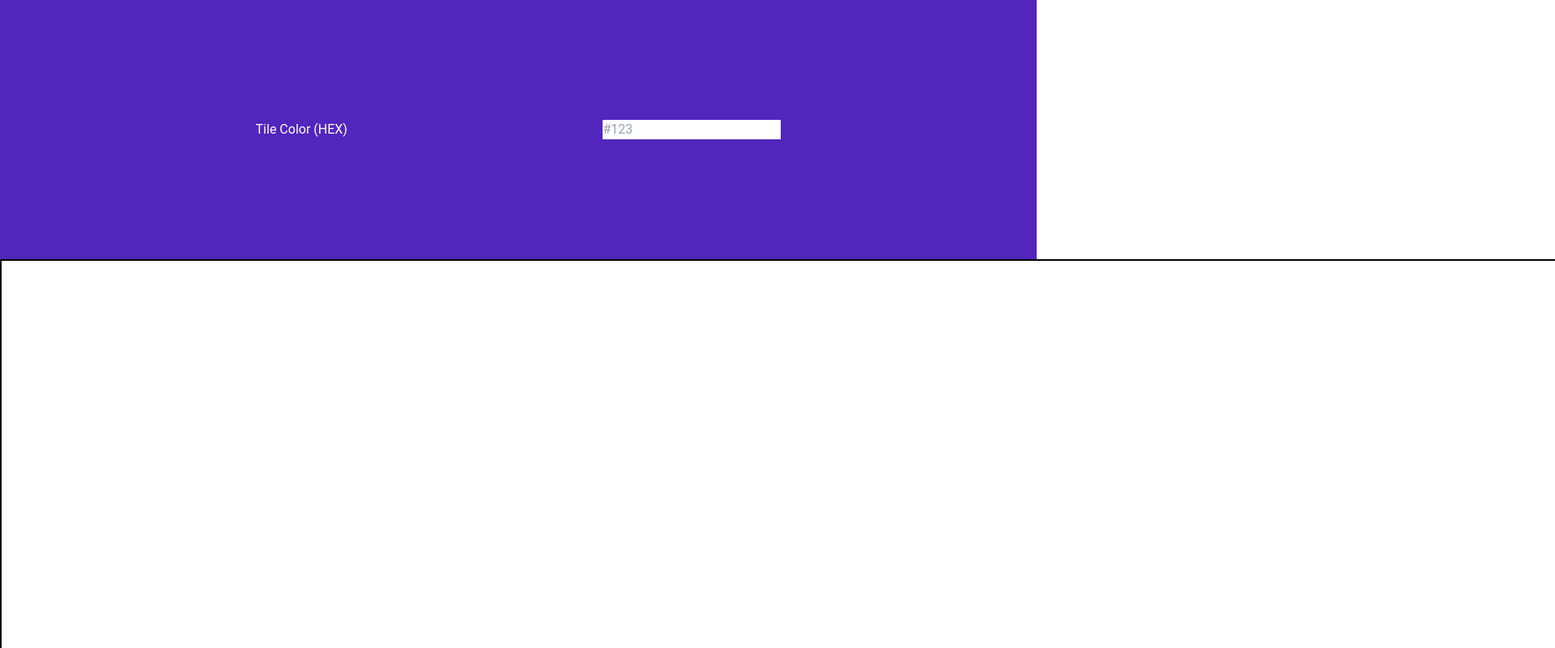
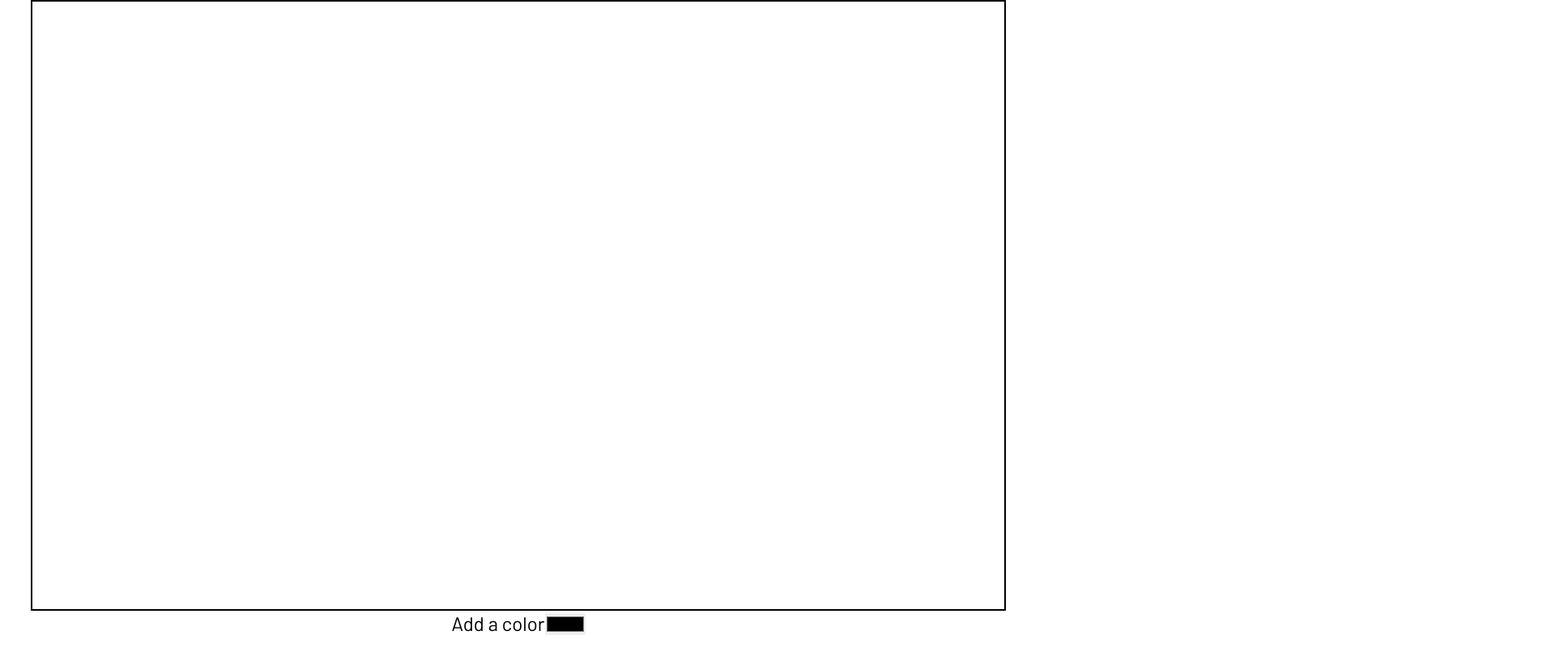
Before and after one commit to Cancuuu/pixsells, a Next.js app: page /canva in a window 1280 px wide. Shown: the top 800 px of the page at 81% size, 1920 px wide, since content can reach past the window. Built offline with nearby package versions, Linux system fonts and the light colour scheme; what @rainbow-me/rainbowkit, wagmi would draw is missing.

Commit message:
added font and ui changes

```diff
--- a/components/map.js
+++ b/components/map.js
@@ -69,8 +69,9 @@ const [context, setContext] = useState();
     ]
   ];
 
-  let assetWidth = 10;
-  let assetHeight = 10;
+
+  let assetWidth = 3;
+  let assetHeight = 3;
   let mapWidth = assetWidth * 400;
   let mapHeight = assetHeight * 250;
 
@@ -106,6 +107,7 @@ const [context, setContext] = useState();
   }, []);
 
   const renderPixel = (color, x, y) => {
+    console.log(color, x, y);
     context.beginPath();
     context.rect(x, y, assetWidth, assetHeight);
     context.fillStyle = color.currentColor;
--- /dev/null
+++ b/pages/_document.js
@@ -0,0 +1,26 @@
+import Document, { Html, Head, Main, NextScript } from 'next/document'
+
+class MyDocument extends Document {
+  static async getInitialProps(ctx) {
+    const initialProps = await Document.getInitialProps(ctx)
+    return { ...initialProps }
+  }
+
+  render() {
+    return (
+      <Html>
+        <Head>
+          <link rel="preconnect" href="https://fonts.googleapis.com"/>
+          <link rel="preconnect" href="https://fonts.gstatic.com" crossorigin/>
+          <link href="https://fonts.googleapis.com/css2?family=Barlow:wght@300;400;500&display=swap" rel="stylesheet"/>
+        </Head>
+        <body>
+          <Main />
+          <NextScript />
+        </body>
+      </Html>
+    )
+  }
+}
+
+export default MyDocument
--- a/pages/canva.js
+++ b/pages/canva.js
@@ -6,9 +6,14 @@ const CanvasEditor = () => {
   const [currentColor, setCurrentColor] = useState("#FFF");
 
   return (
-    <div className=''>
-        <Options handleColor={setCurrentColor}/>
-        <Map currentColor={currentColor} />
+    <div className='flex flex-col justify-center items-center'>
+        <div className='flex justify-center items-center'>
+          <Map currentColor={currentColor} />
+        </div>
+        <div className='flex items-center justify-center'>
+          <h2 className='text-black font-barlow text-2xl'>Add a color</h2>
+          <input type="color" onChange={(e) => setCurrentColor(e.target.value)} />
+        </div>
     </div>
   );
 }
--- a/tailwind.config.js
+++ b/tailwind.config.js
@@ -5,7 +5,11 @@ module.exports = {
     "./components/**/*.{js,ts,jsx,tsx}",
   ],
   theme: {
-    extend: {},
+    extend: {
+      fontFamily: {
+        barlow: ['Barlow'],
+      },
+    },
   },
   plugins: [],
 }
```
